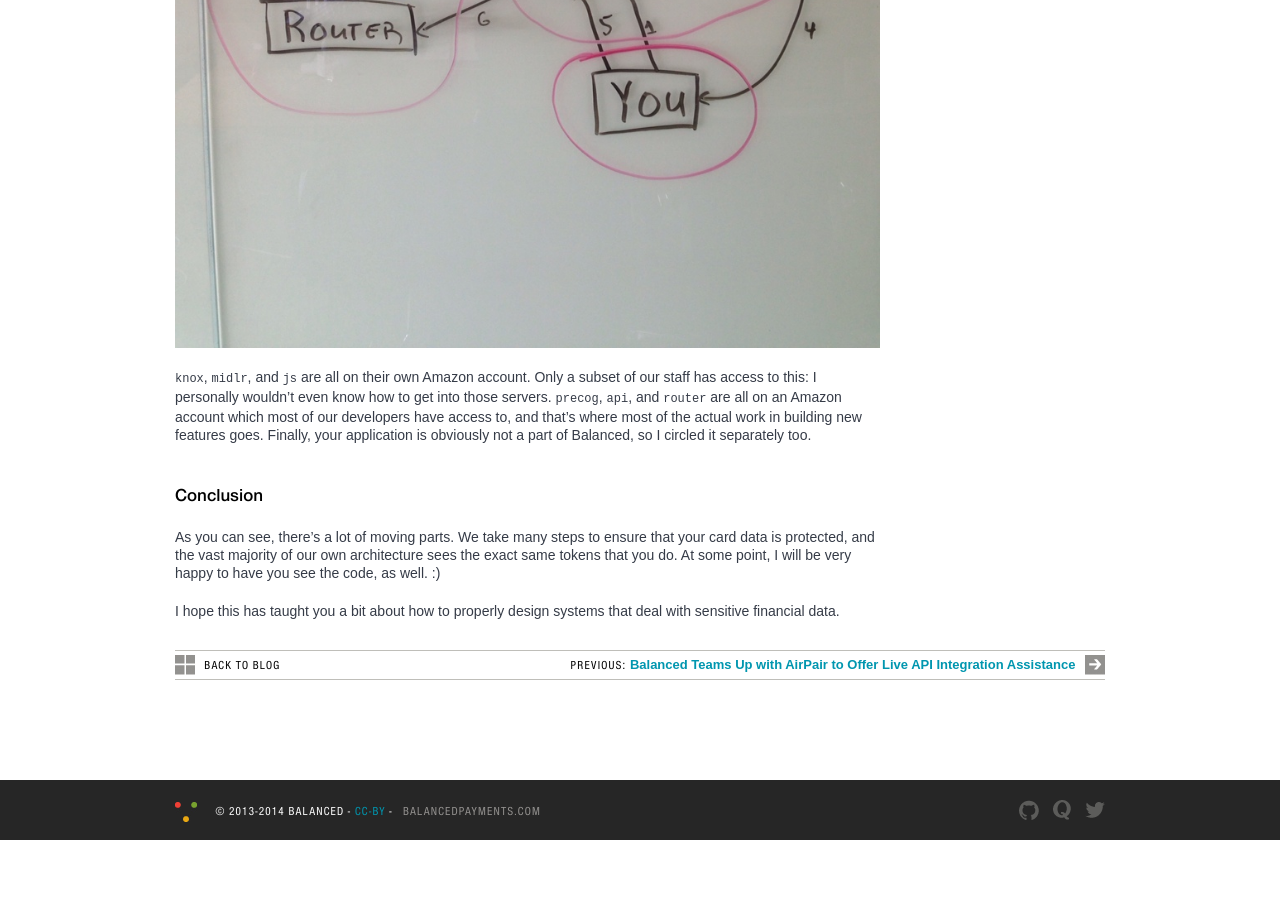
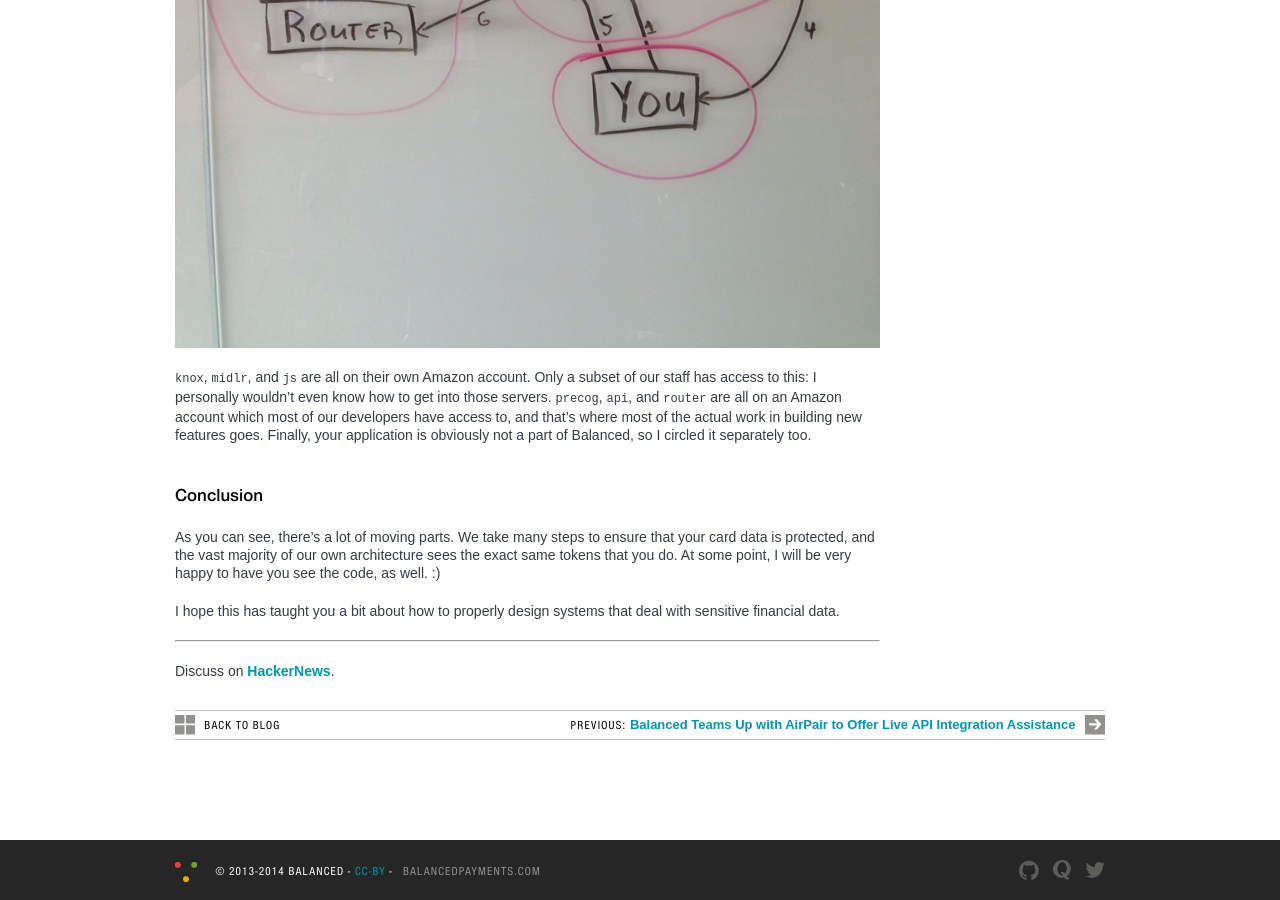
Before and after one commit to balanced/balanced.github.com, a Jekyll site: the page built from _posts/2014-03-07-balanceds-architecture.md, in a window 1280 px wide and 900 px high, scrolled down 6783 px. Built offline with Jekyll 4.4.1, drawn with Linux system fonts in a browser that asks for light colours; nearby versions of some CDN libraries; before the commit the page ends 7623 px from its top, so only the background shows below that.

Commit message:
added HN link

```diff
--- a/_posts/2014-03-07-balanceds-architecture.md
+++ b/_posts/2014-03-07-balanceds-architecture.md
@@ -120,3 +120,7 @@ see the code, as well. :)
 
 I hope this has taught you a bit about how to properly design systems that deal with
 sensitive financial data.
+
+---
+
+Discuss on [HackerNews](https://news.ycombinator.com/item?id=7362442).
```
